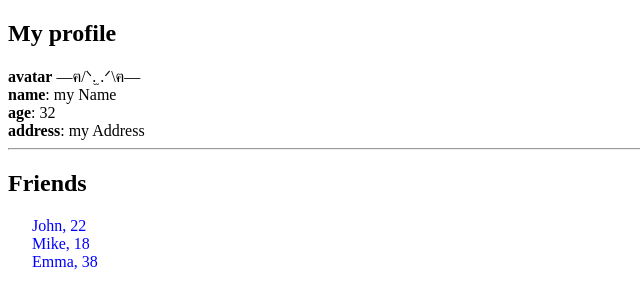
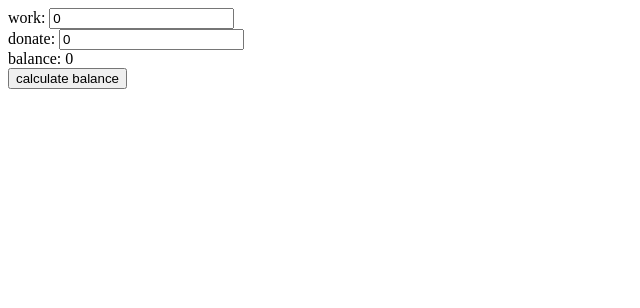
Before and after one commit to alexDose/ts-exams, a React (Create React App) app: page / in a window 1280 px wide. Shown: the top 308 px of the page, without its empty margins (0-640 px from the left). Built offline with nearby package versions, Linux system fonts and the light colour scheme.

Commit message:
refactoring

```diff
--- a/src/index.tsx
+++ b/src/index.tsx
@@ -1,113 +1,85 @@
+import React from 'react';
 import ReactDOM from 'react-dom/client';
-import { BrowserRouter, Route, Routes, useNavigate, useParams } from 'react-router-dom'
-import React from 'react'
+import { applyMiddleware, combineReducers, legacy_createStore as createStore } from 'redux'
+import thunk, { ThunkAction, ThunkDispatch } from 'redux-thunk'
+import { Provider, TypedUseSelectorHook, useDispatch, useSelector } from 'react-redux'
 
-type UserType = {
-    id: number
-    name: string
-    avatar: string
-    age: number
-    address: string
+// Reducer
+const initState = {
+    work: 0,
+    donate: 0,
+    balance: 0,
+}
+type InitStateType = typeof initState
+
+const appReducer = (state: InitStateType = initState, action: ActionsType): InitStateType => {
+    switch (action.type) {
+        case 'CHANGE_VALUE':
+            debugger
+            return {
+                ...state,
+                ...action.payload,
+            }
+        default:
+            return state
+    }
 }
 
-const users: UserType[] = [
-    {
-        id: 1,
-        name: 'my Name',
-        age: 32,
-        avatar: '—ฅ/ᐠ.̫ .ᐟ\\ฅ—',
-        address: 'my Address'
-    },
-    {
-        id: 2,
-        name: 'John',
-        age: 22,
-        avatar: ':)',
-        address: 'California'
-    },
-    {
-        id: 3,
-        name: 'Mike',
-        age: 18,
-        avatar: '^._.^',
-        address: 'New York'
-    },
-    {
-        id: 4,
-        name: 'Emma',
-        age: 38,
-        avatar: '/ᐠ-ꞈ-ᐟ\\',
-        address: 'Washington'
-    },
-]
+// Store
+const rootReducer = combineReducers({app: appReducer})
 
-const StartPage = () => {
-    const navigate = useNavigate()
-    const friends = users.filter(u => u.id !== 1)
+const store = createStore(rootReducer, applyMiddleware(thunk))
+type RootState = ReturnType<typeof store.getState>
+type AppDispatch = ThunkDispatch<RootState, unknown, ActionsType>
+type AppThunk<ReturnType = void> = ThunkAction<ReturnType, RootState, unknown, ActionsType>
+const useAppDispatch = () => useDispatch<AppDispatch>()
+const useAppSelector: TypedUseSelectorHook<RootState> = useSelector
 
-    const mappedFriends = friends.map((f, i) => {
-        const go = () => {
-            navigate('/friend/' + f.id)
-        }
+const changeValue = (payload: any) => ({type: 'CHANGE_VALUE', payload} as const)
+type ActionsType = ReturnType<typeof changeValue>
 
-        return (
-            <div key={i} onClick={go} style={{paddingLeft: 24, color: 'blue', cursor: 'pointer'}}>
-                {f.name}, {f.age}
-            </div>
-        )
-    })
+// Components
+export const Income = () => {
+    const work = useAppSelector(state => state.app.work)
+    const donate = useAppSelector(state => state.app.donate)
+    const balance = useAppSelector(state => state.app.balance)
 
-    return (
-        <div>
-            <h2>My profile</h2>
-            <Profile userId={1}/>
-            <hr/>
-            <h2>Friends</h2>
-            {mappedFriends}
-        </div>
-    )
-}
-const Profile: React.FC<{ userId?: number }> = ({userId}) => {
-    const {id} = useParams<{ id: string }>()
-    const user = users.find(u => u.id === +(id || userId || 0))
+    const dispatch = useAppDispatch()
 
     return (
         <div>
             <div>
-                <b>avatar</b> {user?.avatar}
+                work: <input value={work}
+                             type={'number'}
+                             onChange={e => dispatch(changeValue({work: +e.target.value}))}/>
             </div>
             <div>
-                <div><b>name</b>: {user?.name}</div>
-                <div><b>age</b>: {user?.age}</div>
-                <div><b>address</b>: {user?.address}</div>
+                donate: <input value={donate}
+                               type={'number'}
+                               onChange={e => dispatch(changeValue({donate: +e.target.value}))}/>
             </div>
+
+            <div>balance: {balance}</div>
+            <button
+                onClick={() => {
+                    dispatch(changeValue({balance: work + donate}))
+                }}
+            >
+                calculate balance
+            </button>
         </div>
-    )
-}
-
-export const Friends = () => {
-    return (
-        <Routes>
-            <Route path={'/'} element={<StartPage/>}/>
-            <Route path={'friend'} element={<Profile/>}/>
-            <Route path={'*'} element={<div>❌404 Page Not Found❌</div>}/>
-        </Routes>
     )
 }
 
 const root = ReactDOM.createRoot(document.getElementById('root') as HTMLElement);
 root.render(
-    <BrowserRouter>
-        <Friends/>
-    </BrowserRouter>
+    <Provider store={store}>
+        <Income/>
+    </Provider>
 );
 
 // 📜 Описание:
-// При загрузке приложения на экране отображается
-// профиль пользователя и список друзей.
-// Если кликнуть на пользователя, то видим ❌404 Page Not Found❌
-// Исправьте код, чтобы по клику на пользователя
-// отображалась странице с информацией о друге.
-// В качестве ответа укажите исправленную строку кода.
+// напишите необходимы код для 49 строки
+// чтобы вывелась сумма дохода в строке баланса
 //
-// 🖥 Пример ответа: <Profile userId={4}/>
+// 🖥 Пример ответа: return work + donate
```
